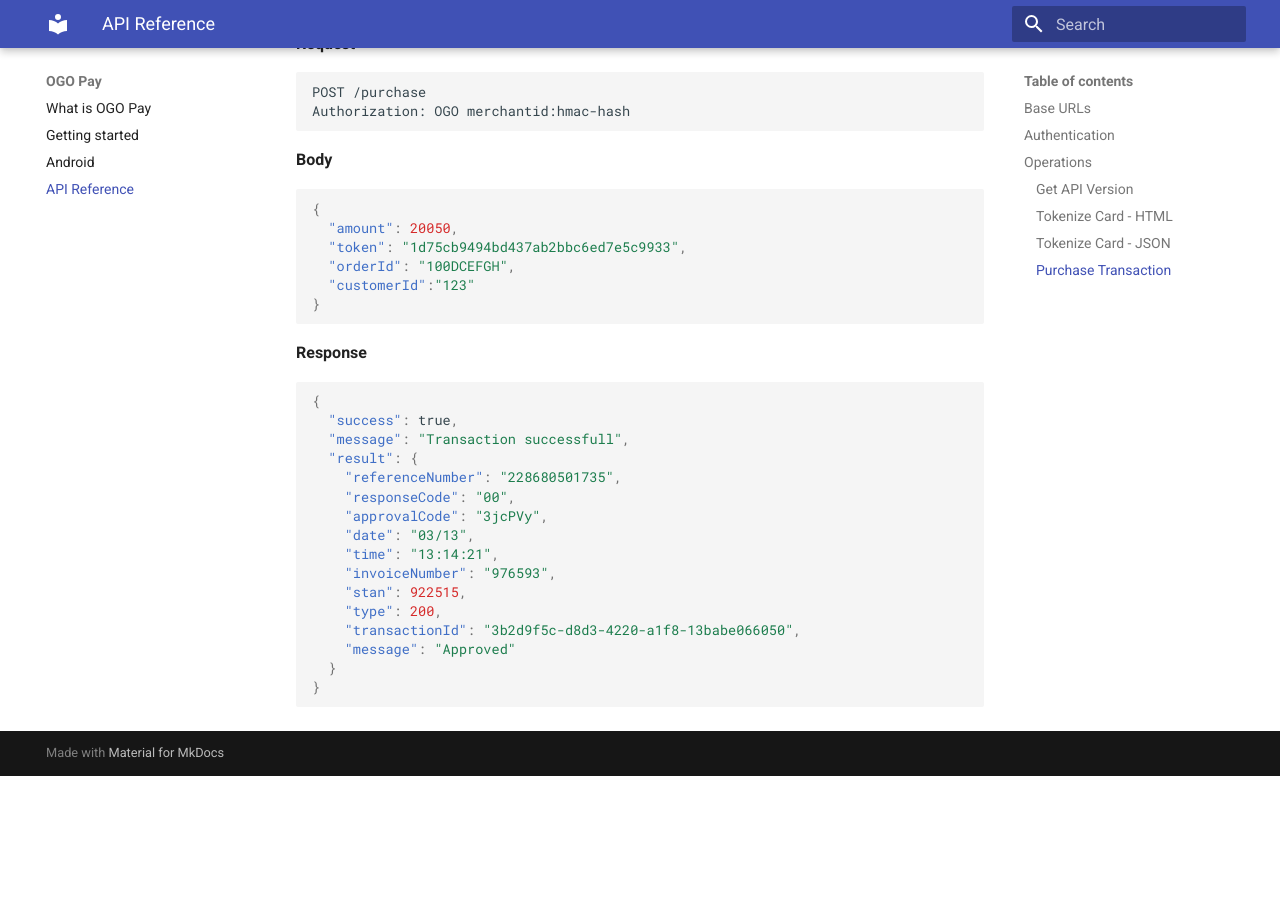
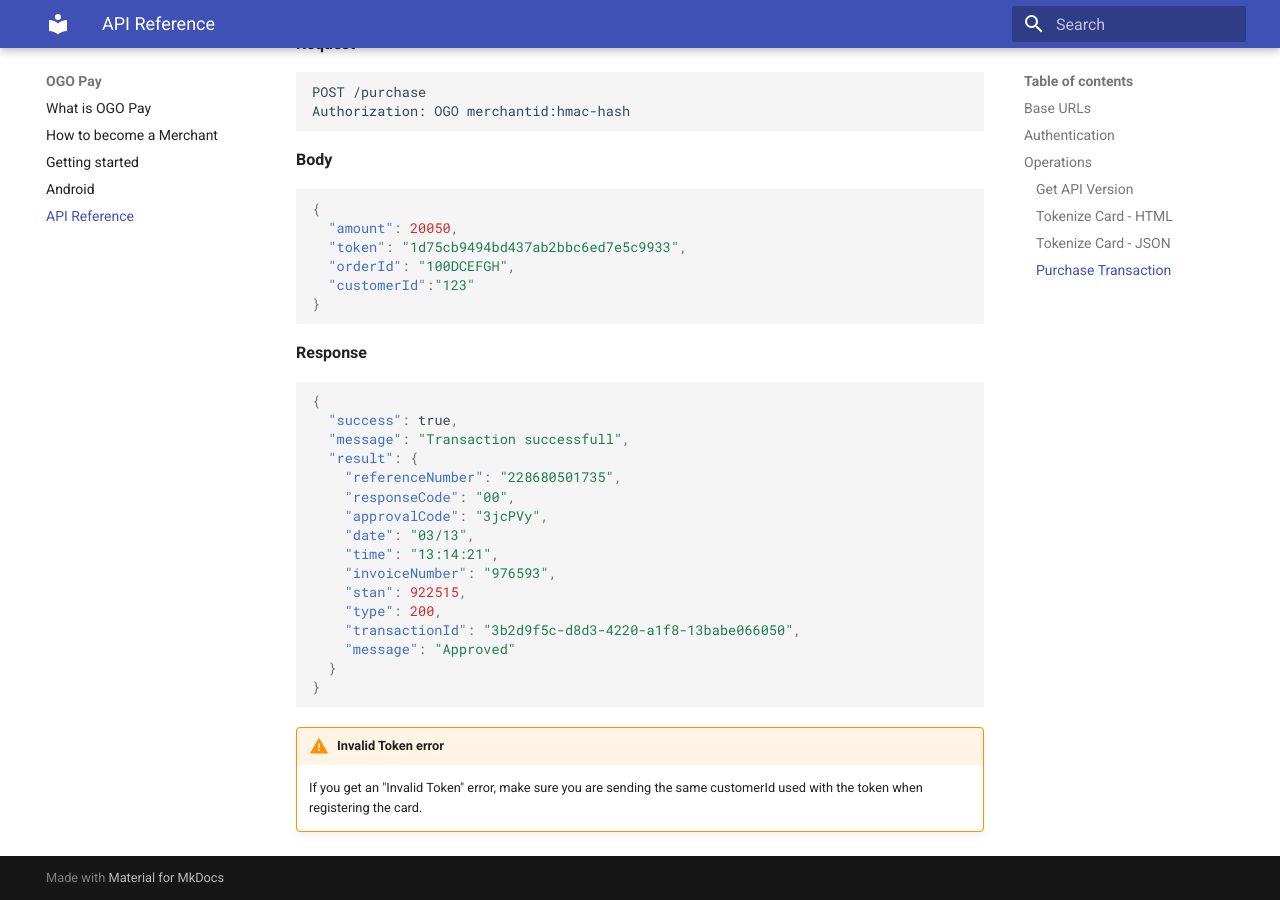
Before and after one commit to denesh-r/ogopay-docs, an MkDocs documentation site: the page built from docs/apireference.md, in a window 1280 px wide and 900 px high, scrolled down 3426 px. Built offline with MkDocs 1.6.1 and Material for MkDocs 9.7.7, drawn with Linux system fonts in a browser that asks for light colours; before the commit the page ends 4202 px from its top, so only the background shows below that.

Commit message:
Added how to become a merchant

````diff
--- a/docs/apireference.md
+++ b/docs/apireference.md
@@ -54,7 +54,7 @@
 $isoDateTime = date('c');
 $jsonString = json_decode($body);
 $strToSign = $isoDateTime."\n".$jsonString;
-$hmac =  hash_hmac('sha256', $strToSign, $secret, true);
+$hmac = hash_hmac('sha256', $strToSign, $secret, true);
 $hash = base64_encode($hmac);
 ```
 
@@ -208,5 +208,8 @@
     "message": "Approved"
   }
 }
+```
 
-```
+!!! warning "Invalid Token error"
+    If you get an "Invalid Token" error, make sure you are sending the same customerId used with the token when
+    registering the card.
--- a/mkdocs.yml
+++ b/mkdocs.yml
@@ -11,6 +11,7 @@
       custom_checkbox: true
 nav:
   - 'index.md'
+  - 'become-merchant.md'
   - 'integration.md'
   - 'android.md'
   - 'apireference.md'
````
Also changed, not shown: docs/become-merchant.md (added, +13 -0 lines), docs/index.md (+1 -1 lines).
